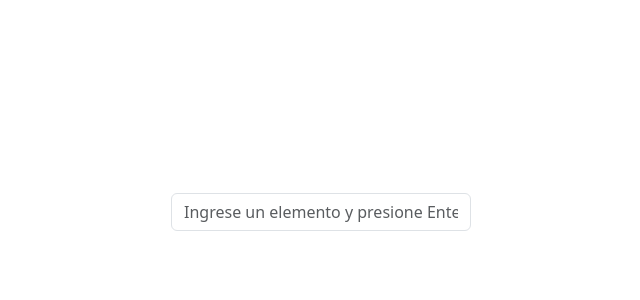
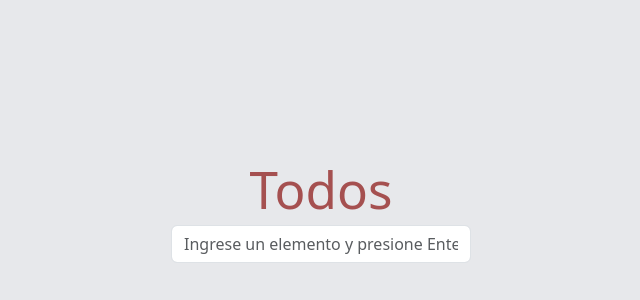
Before and after one commit to octmidi/todo-list, a React (Vite) app: page / in a window 1280 px wide. Shown: the part 180-480 px from the top of the page, without its empty margins (319-959 px from the left). Built offline with nearby package versions, Linux system fonts and the light colour scheme.

Commit message:
second validacion regex and clean input

```diff
--- a/src/App.css
+++ b/src/App.css
@@ -2,6 +2,15 @@ body {
   display: flex;
   align-items: center;
   justify-content: center;
+
+}
+
+.div-back {
+  display: flex;
+  align-items: center;
+  justify-content: center;
+  color: rgb(165, 80, 80);
+
 }
 
 input {
--- a/src/App.jsx
+++ b/src/App.jsx
@@ -12,7 +12,12 @@ function App() {
   const [listItems, setListItems] = useState([]);
 
   const handleInputChange = (e) => {
-    setInputText(e.target.value);
+    const capitalizedText = e.target.value
+      .toLowerCase()  // Convierte todo a minúsculas
+      .replace(/\b\w/g, (char) => char.toLocaleUpperCase());  // Convierte la primera letra de cada palabra en mayúscula
+
+    setInputText(capitalizedText);
+
 
 
   }
@@ -25,13 +30,16 @@ function App() {
   };
 
   const handleKeyPress = (e) => {
-    const regex = /^(?=.*[a-zA-Z]{4})[\w\d]*$/;
+    const regex = /^(?=[a-zA-Z]{2})[\s\w\d]*$/;
 
     if (e.key === 'Enter') {
       if (regex.test(inputText)) {
+
         handleAddItem();
       } else {
-        alert('La cadena no cumple con los requisitos mínimos.');
+        setInputText('');
+        alert('Las cadena no cumple con los requisitos mínimos. Los primeros dos caracteres deben ser letras');
+
       }
     }
 
@@ -43,9 +51,9 @@ function App() {
     setListItems(updatedList);
   }
 
-
-
   return (
+    <>
+      <div className='div-back'><h1>Todos</h1></div>
       <div className='list'>
 
         <ListGroup className='group'>
@@ -71,6 +79,8 @@ function App() {
           ))}
         </ListGroup>
       </div>
+    </>
+
   )
 }
 
--- a/src/index.css
+++ b/src/index.css
@@ -19,6 +19,7 @@ a {
   color: #646cff;
   text-decoration: inherit;
 }
+
 a:hover {
   color: #535bf2;
 }
@@ -29,6 +30,7 @@ body {
   place-items: center;
   min-width: 320px;
   min-height: 100vh;
+  background-color: rgb(231, 232, 235);
 }
 
 h1 {
@@ -47,9 +49,11 @@ button {
   cursor: pointer;
   transition: border-color 0.25s;
 }
+
 button:hover {
   border-color: #646cff;
 }
+
 button:focus,
 button:focus-visible {
   outline: 4px auto -webkit-focus-ring-color;
@@ -60,9 +64,11 @@ button:focus-visible {
     color: #213547;
     background-color: #ffffff;
   }
+
   a:hover {
     color: #747bff;
   }
+
   button {
     background-color: #f9f9f9;
   }
```
Lines whose indentation alone changed are shown as unchanged.
